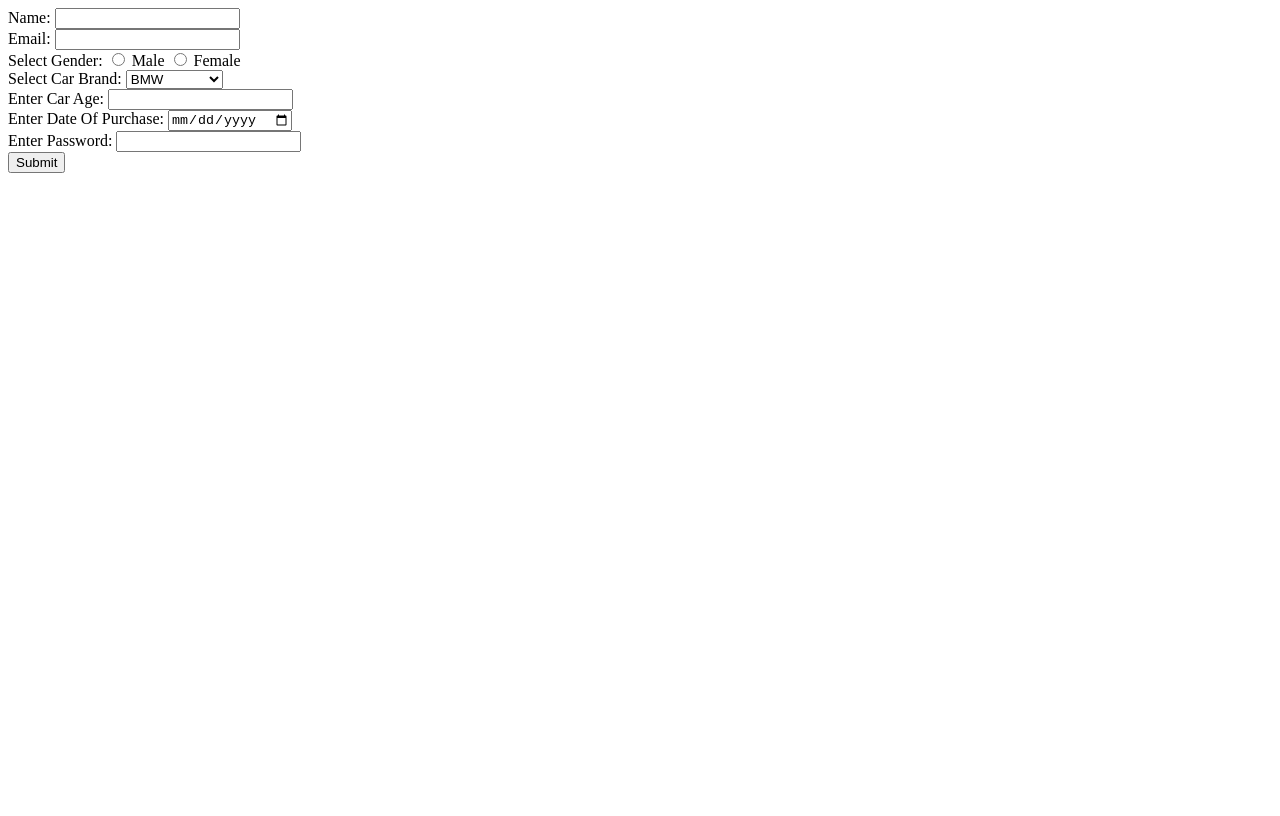
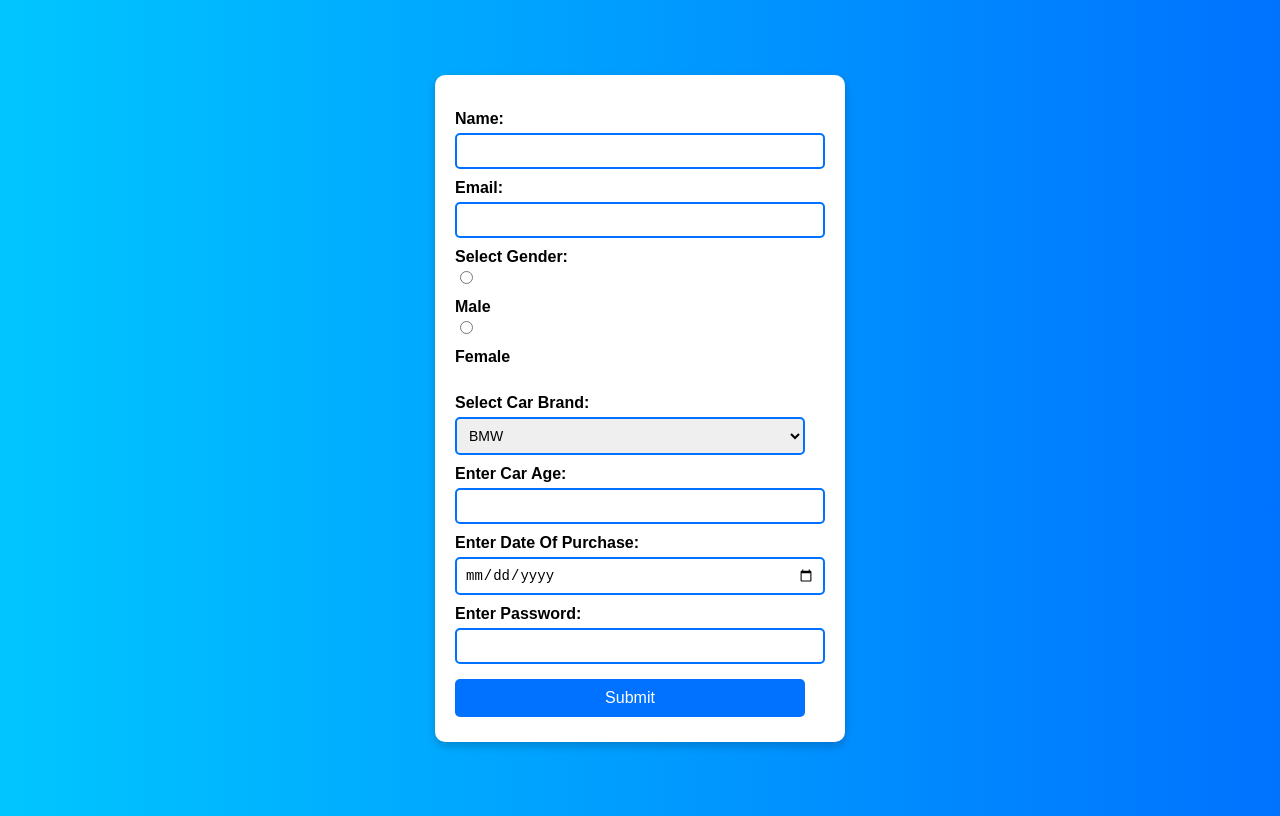
Before and after one commit to acciojob/car-insurance-form-Ayushrawat777, a website: page main.html in a window 1280 px wide. Drawn offline with Linux system fonts and the light colour scheme.

Commit message:
Update styles.css

```diff
--- a/styles.css
+++ b/styles.css
@@ -1,2 +1,64 @@
 
+/* Your CSS Code here. *//* Apply styles to the entire page */
+body {
+    font-family: Arial, sans-serif;
+    background: linear-gradient(to right, #00c6ff, #0072ff);
+    height: 100vh;
+    display: flex;
+    justify-content: center;
+    align-items: center;
+}
+
+/* Style the form container */
+form {
+    background: #fff;
+    padding: 25px 40px 25px 20px;
+    border-radius: 10px;
+    box-shadow: 0px 4px 10px rgba(0, 0, 0, 0.2);
+    width: 350px;
+}
+
+/* Style labels */
+label {
+    font-size: 16px;
+    font-weight: bold;
+    display: block;
+    margin-top: 10px;
+}
+
+/* Style inputs and select */
+input, select {
+    width: 100%;
+    padding: 8px;
+    margin-top: 5px;
+    border: 2px solid #0072ff;
+    border-radius: 5px;
+    font-size: 14px;
+    outline: none;
+}
+
+/* Style radio buttons inline */
+input[type="radio"] {
+    width: auto;
+    margin-right: 5px;
+}
+
+/* Style the submit button */
+button {
+    background: #0072ff;
+    color: white;
+    border: none;
+    padding: 10px;
+    width: 100%;
+    margin-top: 15px;
+    border-radius: 5px;
+    font-size: 16px;
+    cursor: pointer;
+    transition: 0.3s;
+}
+
+/* Button hover effect */
+button:hover {
+    background: #0056b3;
+}
 /* Your CSS Code here. */
```
